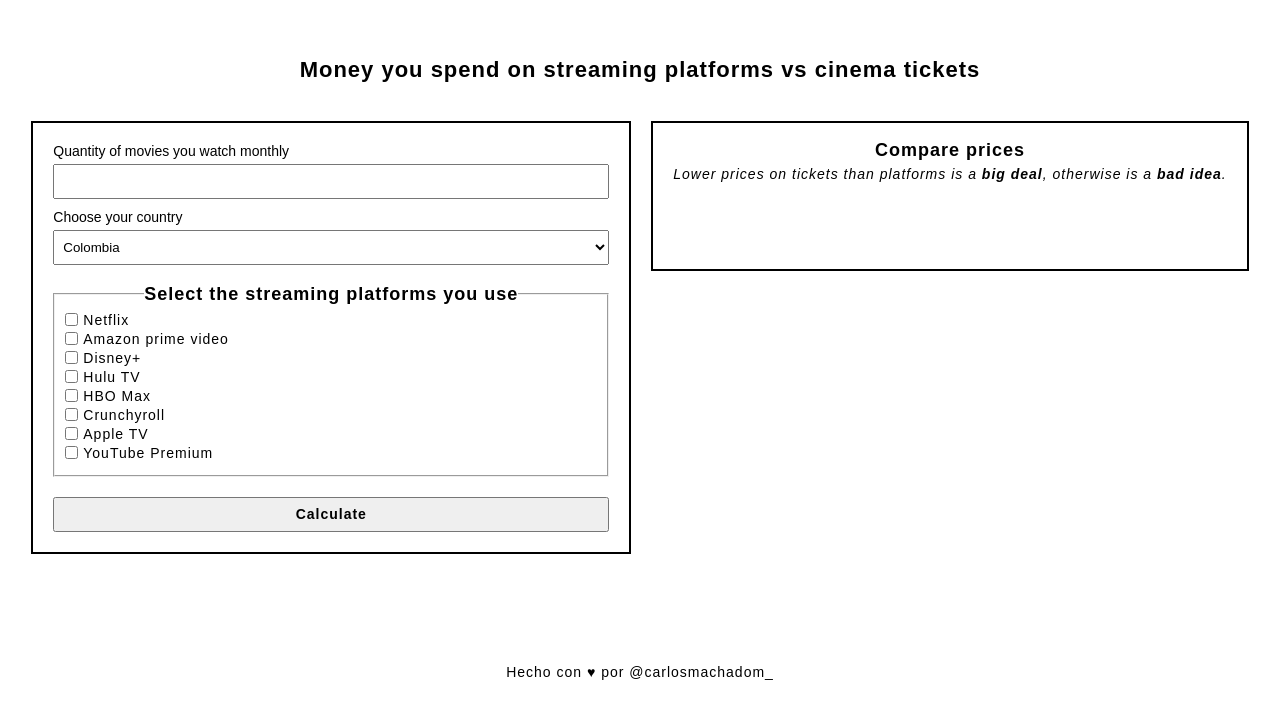
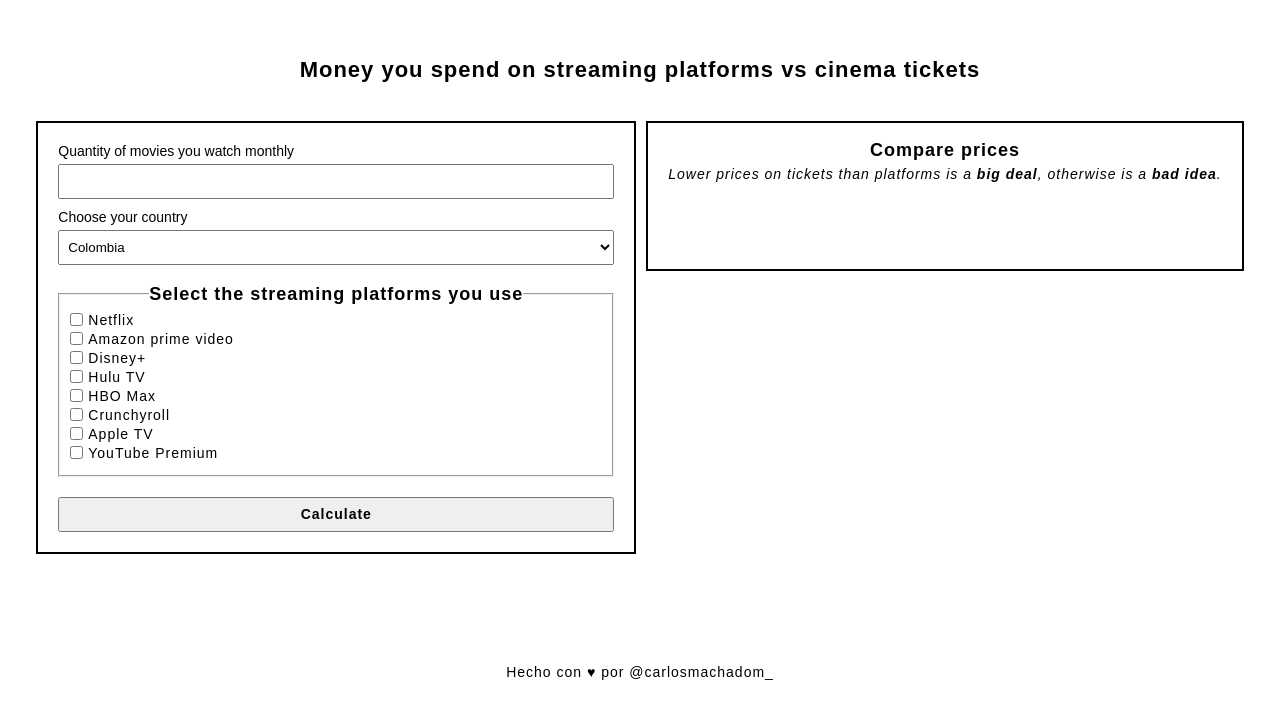
Before and after one commit to carlosmachadom/cinema-vs-streaming, a website: page index.html in a window 1280 px wide. Shown: the part 93-800 px from the top of the page. Drawn offline with Linux system fonts and the light colour scheme.

Commit message:
Ultimos cambios estructurales en CSS

```diff
--- a/style/style.css
+++ b/style/style.css
@@ -57,7 +57,7 @@ body {
 /* Main structure */
 .main {
     width: 100%;
-
+    padding: 0 2rem;
     display: flex;
     justify-content: center;
     align-items: center;
@@ -70,12 +70,14 @@ body {
     vertical-align: middle;
     letter-spacing: 1px;
     font-weight: 700;
+
+    text-align: center;
 }
 
 .main .calculator-container {
 
     width: 100%;
-    padding: 4rem 2rem;
+    padding: 4rem 0;
     display: flex;
     justify-content: center;
     align-items: baseline;
@@ -85,7 +87,6 @@ body {
 .main .calculator-container .form-container {
     width: 100%;
     max-width: 600px;
-    margin: 0 1rem;
 }
 
 .calculator-container .form-container .form {
@@ -175,9 +176,6 @@ body {
 
 
 /* Retults section */
-.main .calculator-container .results-section {
-    margin: 0 1rem;
-}
 
 .main .calculator-container .results-section .results-container {
     width: 100%;
@@ -243,3 +241,16 @@ body {
     letter-spacing: 1px;
     vertical-align: middle;
 }
+
+/* Media queries */
+
+@media (min-width: 1248px) {
+    .main .calculator-container .results-section {
+        margin-left: 1rem;
+    }
+
+    .calculator-container .form-container .form
+    {
+        margin-right: 1rem;
+    }
+}
```
